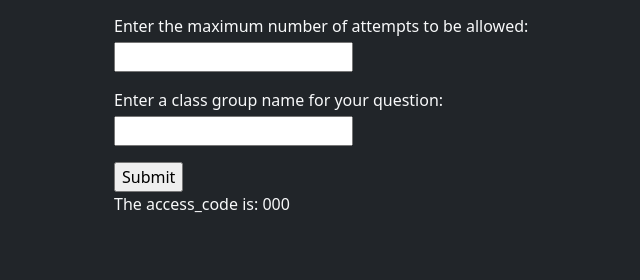
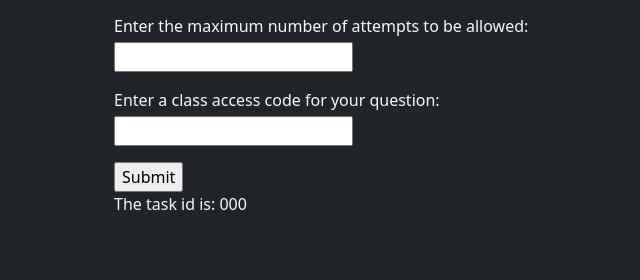
Before and after one commit to asalonna/finalProject, a Django app: template base/templates/base/createTask.html in a window 1280 px wide. Shown: the part 1252-1532 px from the top of the page, without its empty margins (4-644 px from the left). Run offline with Django 4.2, Linux system fonts and the light colour scheme; tables that the repository leaves empty hold one stand-in row (values such as "Sample post"); the template is opened without the code that fills it: values that come from a table or form of the project are taken from there, most other values are stand-ins (such as "Sample title", 1, 10 or a date in 2020); some libraries are stand-ins or nearby versions.

Commit message:
Small changes

```diff
--- a/base/forms.py
+++ b/base/forms.py
@@ -10,7 +10,7 @@ class CreateQuestionForm(forms.Form):
     question_body = forms.CharField(label='Enter your question:', max_length=500, widget=forms.Textarea)
     question_restrictions = forms.CharField(label='Optional: Enter the restrictions for your question:', max_length=500, widget=forms.Textarea, required=False)
     question_answer = forms.CharField(label='Enter the expected answer to your question:', max_length=500, widget=forms.Textarea)
-    class_group = forms.CharField(label='Enter a class name for your question:', max_length=50)
+    class_group = forms.CharField(label='Enter a class access code for your question:', max_length=50)
     question_difficulty = forms.IntegerField(label='Enter a difficulty for your question:', min_value=1)
     max_attempts = forms.IntegerField(label='Enter the maximum number of attempts to be allowed:', min_value=1)
 
--- a/base/templates/base/createTask.html
+++ b/base/templates/base/createTask.html
@@ -77,14 +77,14 @@
                     </div>
                     <div class="mb-3">
                         <label for="questionClass" class="mb-1">
-                            Enter a class group name for your question:
+                            Enter a class access code for your question:
                         </label>
                         <br>
                         {{ form.class_group }}
                     </div>
                     <input type="submit" value="Submit">
                 </form>
-                <p>The access_code is: {{ access_code }}</p>
+                <p>The task id is: {{ access_code }}</p>
                 <p>{{ error_message }}</p>
             </div>
         </div>
```
